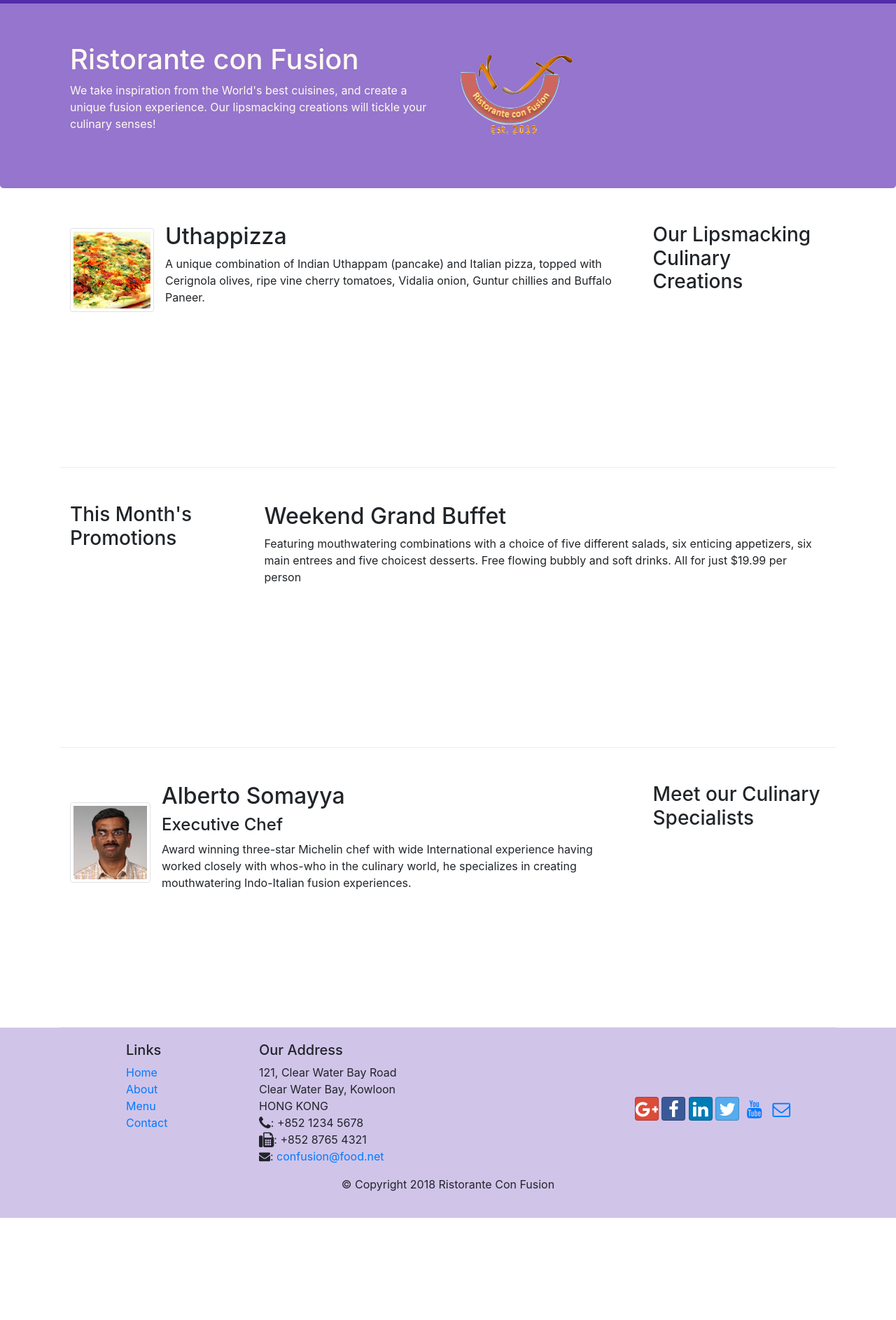
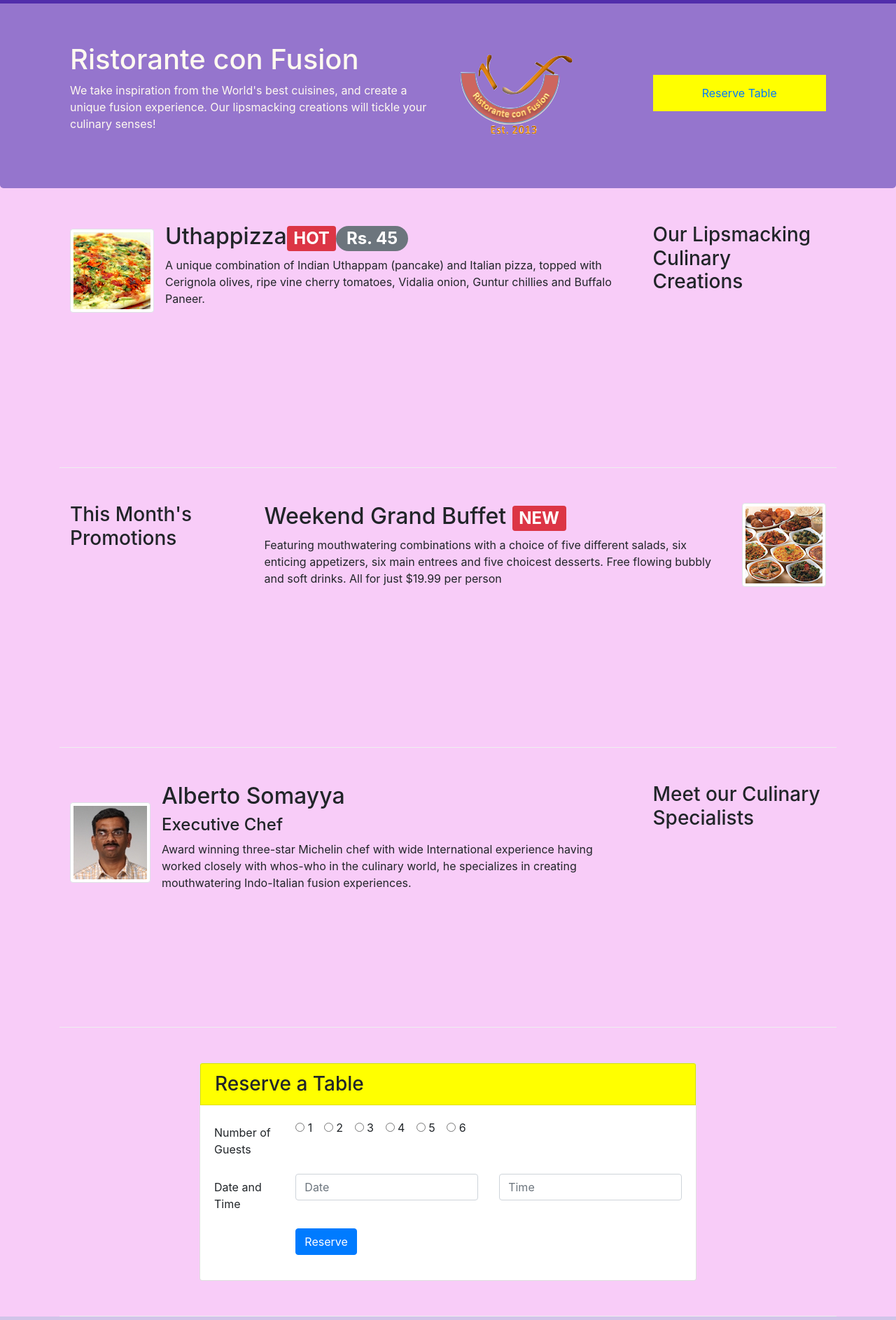
Before and after one commit to rishimish/Restorante-conFusin, a website: page index.html in a window 1280 px wide. Shown: the part 53-1940 px from the top of the page at 70% size. Before the commit the page ends 1794 px from the top, so only its background shows below. Drawn offline with nearby package versions, Linux system fonts and the light colour scheme.

```diff
--- a/CSS/styles.css
+++ b/CSS/styles.css
@@ -31,6 +31,7 @@
 }
 
 body{
+    background-color: #dd00dd33;
     padding: 50px 0px 0px 0px;
     z-index:0;
 }
@@ -38,3 +39,24 @@
 .navbar-dark{
     background-color: #512DAB;
 }
+
+.bg-yellow{
+    background-color: #FFFF00;
+}
+
+.block{
+    display: block;
+  width: 100%;
+  border: none;
+  background-color: #FFFF00;
+  padding: 14px 28px;
+  text-align: center;
+}
+
+.tab-content{
+    border-top: 2px solid #9575CD;
+    border-left: 1px solid #661133;
+    border-right: 1px solid #661133;
+    border-bottom: 1px solid #661133;
+    padding: 10px;
+}
--- a/index.html
+++ b/index.html
@@ -46,8 +46,13 @@
                     <h1>Ristorante con Fusion</h1>
                     <p>We take inspiration from the World's best cuisines, and create a unique fusion experience. Our lipsmacking creations will tickle your culinary senses!</p>
                 </div>
-                <div class="col-12 col-sm-6 align-self-center">
+                <div class="col-12 col-sm-3 align-self-center">
                     <img src="img/logo.png" class="img-fluid" >
+                </div>
+                <div class="col-12 col-sm-3 align-self-center">
+                    <button type="button" class="block">
+                           <a href="#tablereserve"> Reserve Table</a>
+                    </button>
                 </div>
             </div>
         </div>
@@ -62,8 +67,8 @@
                 <div class="media">
                     <img class="d-flex mr-3 img-thumbnail align-self-center" src="img/uthappizza.png" alt="uthappizza">
                     <div class="media-body">
-                        <h2 class="mt-0">Uthappizza</h2>
-                        <p>A unique combination of Indian Uthappam (pancake) and Italian pizza, topped with Cerignola olives, ripe vine cherry tomatoes, Vidalia onion, Guntur chillies and Buffalo Paneer.</p>
+                        <h2 class="mt-0">Uthappizza<span class="badge badge-danger">HOT </span><span class="badge badge-pill badge-secondary"> Rs. 45</span></h2>
+                        <p class="d-none d-sm-block">A unique combination of Indian Uthappam (pancake) and Italian pizza, topped with Cerignola olives, ripe vine cherry tomatoes, Vidalia onion, Guntur chillies and Buffalo Paneer.</p>
                     </div>
                 </div>
             </div>
@@ -75,8 +80,13 @@
                 <h3>This Month's Promotions</h3>
             </div>
             <div  class="col col-sm col-md">
-                <h2>Weekend Grand Buffet</h2>
-                <p>Featuring mouthwatering combinations with a choice of five different salads, six enticing appetizers, six main entrees and five choicest desserts. Free flowing bubbly and soft drinks. All for just $19.99 per person </p>
+                <div class="media">
+                    <div class="media-body">
+                        <h2 class="mt-0">Weekend Grand Buffet <span class="badge badge-danger">NEW</span></h2>
+                        <p class="d-none d-sm-block">Featuring mouthwatering combinations with a choice of five different salads, six enticing appetizers, six main entrees and five choicest desserts. Free flowing bubbly and soft drinks. All for just $19.99 per person </p>
+                    </div>
+                    <img class="d-flex ml-3 img-thumbnail align-self-right" src="img/buffet.png " alt="Buffet">
+                </div>
             </div>
         </div>
 
@@ -90,7 +100,50 @@
                     <div class="media-body">
                         <h2>Alberto Somayya</h2>
                         <h4>Executive Chef</h4>
-                        <p>Award winning three-star Michelin chef with wide International experience having worked closely with whos-who in the culinary world, he specializes in creating mouthwatering Indo-Italian fusion experiences. </p>
+                        <p class="d-none d-sm-block">Award winning three-star Michelin chef with wide International experience having worked closely with whos-who in the culinary world, he specializes in creating mouthwatering Indo-Italian fusion experiences. </p>
+                    </div>
+                </div>
+            </div>
+        </div>
+
+        <div class="row row-content" id="tablereserve">
+            <div class="col-12 offset-sm-2 col-sm-8">
+                <div class="card">
+                    <h3 class="card card-header bg-yellow">Reserve a Table</h3>
+                    <div class="card-body">
+                        <form>
+                            <div class="form-group row">
+                                <label for="memebers" class="col-md-2 col-form-label">
+                                    Number of Guests
+                                </label>
+                                <div class="col-md-10">
+                                    <div class="form-check-inline"><label class="form-check-label" for="1"><input type="radio" id="1" value="1"> 1</label></div>
+                                    <div class="form-check-inline"><label class="form-check-label" for="2"><input type="radio" id="2" value="2"> 2</label></div>
+                                    <div class="form-check-inline"><label class="form-check-label" for="3"><input type="radio" id="3" value="3"> 3</label></div>
+                                    <div class="form-check-inline"><label class="form-check-label" for="4"><input type="radio" id="4" value="4"> 4</label></div>
+                                    <div class="form-check-inline"><label class="form-check-label" for="5"><input type="radio" id="5" value="5"> 5</label></div>
+                                    <div class="form-check-inline"><label class="form-check-label" for="6"><input type="radio" id="6" value="6"> 6</label></div>
+                                </div>
+                            </div>
+                            <div class="form-group row">
+                                <label for="datetime" class="col-md-2 col-form-label">
+                                    Date and Time
+                                </label>
+                                <div class="col-md-5">
+                                    <input type="text" class="form-control" id="date" name="date" placeholder="Date">
+                                </div>
+                                <div class="col-md-5">
+                                    <input type="text" class="form-control" id="time" name="time" placeholder="Time">
+                                </div>
+                            </div>
+                            <div class="form-group row">
+                                <div class="offset-md-2 col-md-10">
+                                    <button type="submit" class="btn btn-primary">
+                                        Reserve
+                                    </button>
+                                </div>
+                            </div>
+                        </form>
                     </div>
                 </div>
             </div>
```
Also changed, not shown: aboutus.html (+27 -0 lines).
